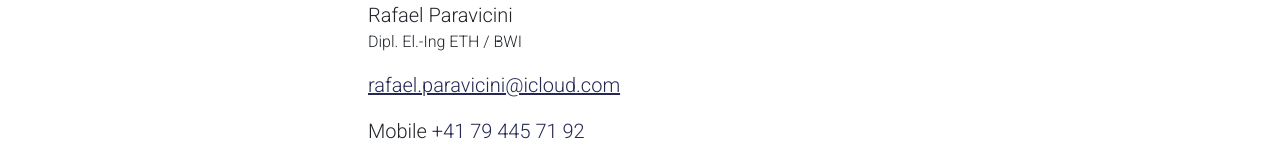
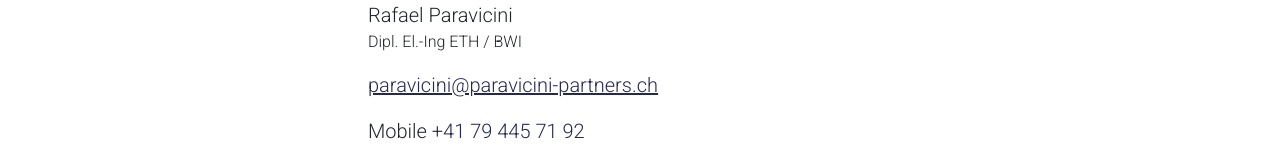
Before and after one commit to jorgeparavicini/paravicini_and_partners, an Angular app: page /kontakt in a window 1280 px wide. Shown: the part 755-915 px from the top of the page. Built offline with nearby package versions, Linux system fonts and the light colour scheme.

Commit message:
update email

```diff
--- a/src/app/containers/kontakt/kontakt.component.html
+++ b/src/app/containers/kontakt/kontakt.component.html
@@ -8,7 +8,7 @@
 <p class="m-0 fs-5">Rafael Paravicini</p>
 <p class="m-0 fs-6 mb-3">Dipl. El.-Ing ETH / BWI</p>
 <a href="mailto:rafael.paravicini@icloud.com" class="m-0 fs-5 mb-3 d-block">
-  rafael.paravicini@icloud.com
+  paravicini@paravicini-partners.ch
 </a>
 <p class="m-0 fs-5 mb-3">
   Mobile
```
